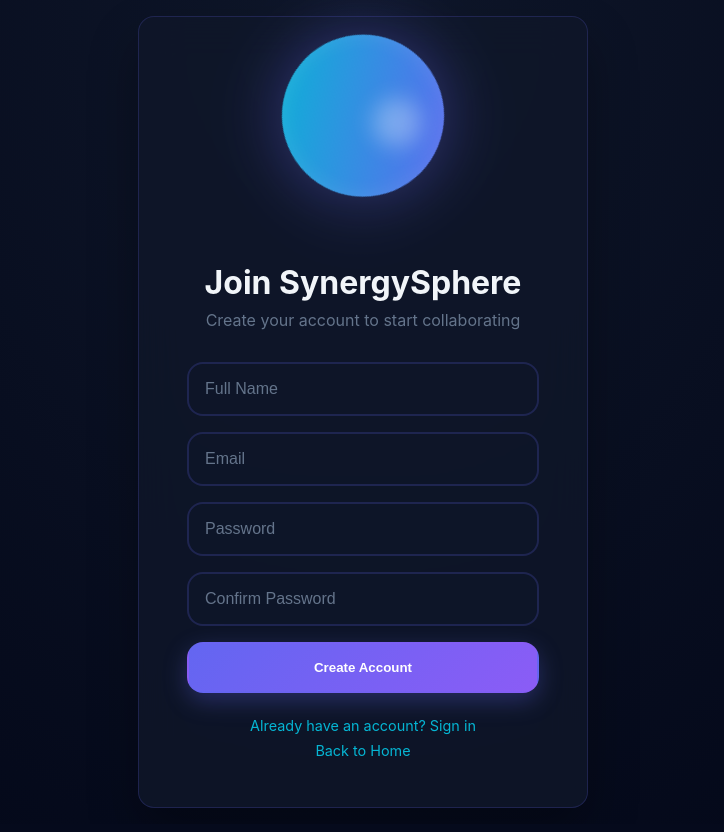
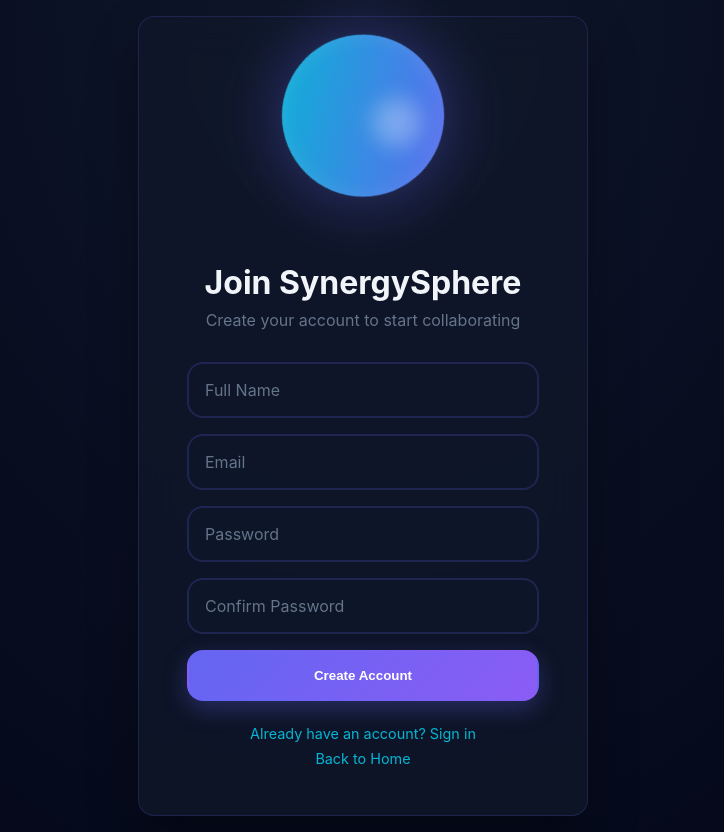
Before and after one commit to ArnavLabh/SynergySphere-Odoo-NMIT-Hackathon, a Flask app: page /register in a window 1280 px wide. Shown: the whole page, without its empty margins (277-1001 px from the left). Before the commit the page ends 808 px from the top, so only its background shows below. Run offline with Flask 3, Linux system fonts and the light colour scheme.

Commit message:
Enhance project creation with validation for required fields and improved error handling; update styles for form elements

```diff
--- a/static/css/style.css
+++ b/static/css/style.css
@@ -446,7 +446,9 @@ body {
     gap: 1rem;
 }
 
-.form-group input {
+.form-group input,
+.form-group textarea,
+.form-group select {
     width: 100%;
     padding: 1rem;
     border: 2px solid rgba(99, 102, 241, 0.2);
@@ -455,13 +457,18 @@ body {
     background: rgba(15, 23, 42, 0.5);
     color: var(--light);
     transition: all 0.3s ease;
+    font-family: inherit;
+    resize: vertical;
 }
 
-.form-group input::placeholder {
+.form-group input::placeholder,
+.form-group textarea::placeholder {
     color: var(--gray);
 }
 
-.form-group input:focus {
+.form-group input:focus,
+.form-group textarea:focus,
+.form-group select:focus {
     outline: none;
     border-color: var(--primary);
     background: rgba(15, 23, 42, 0.8);
```
Also changed, not shown: api/projects.py (+9 -2 lines), static/js/projects.js (+11 -3 lines), templates/index.html (+0 -15 lines).
